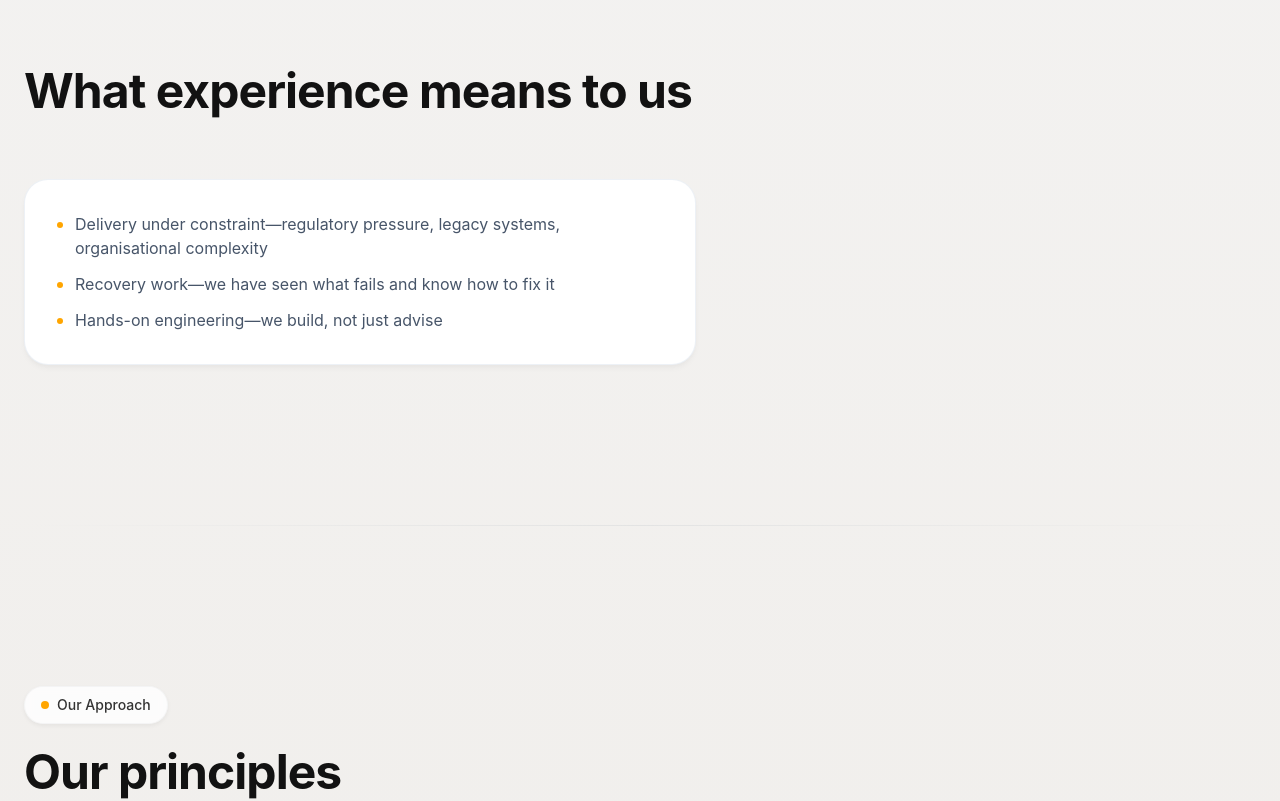
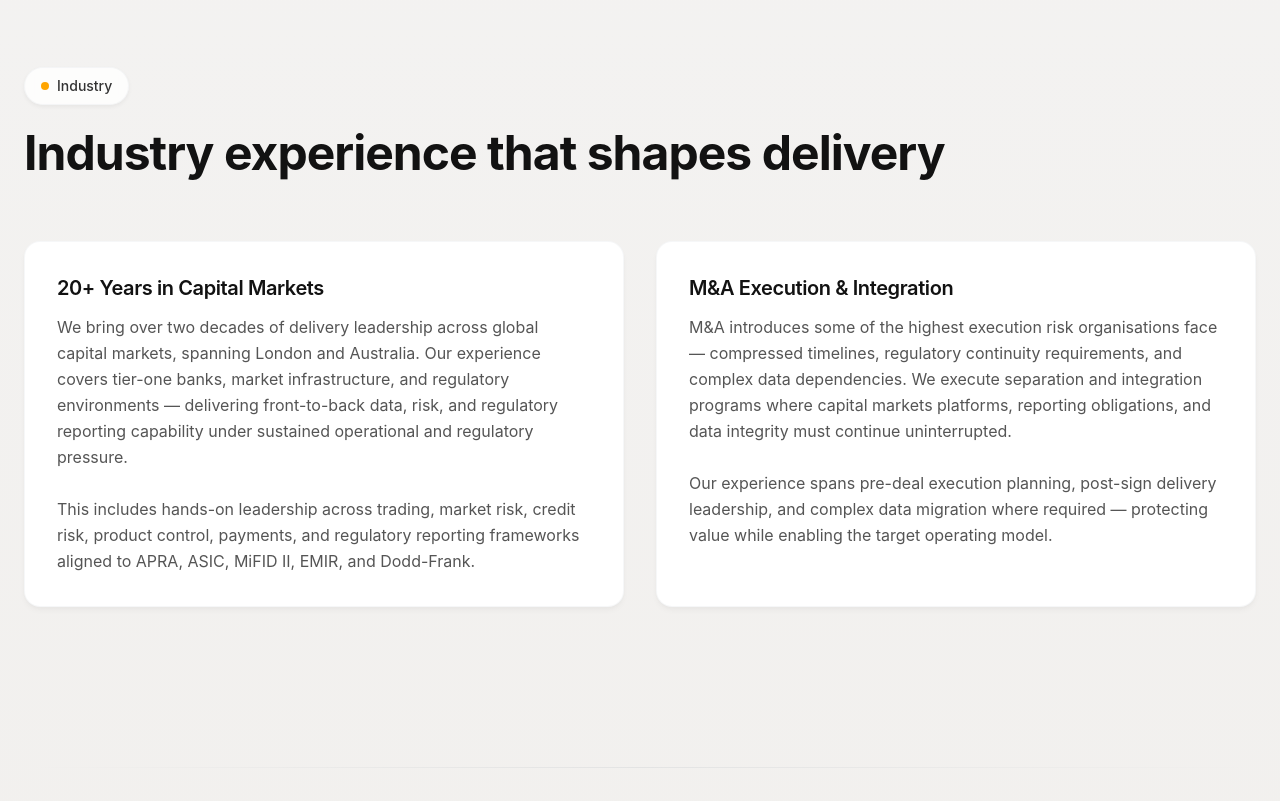
Before and after one commit to atheryon-ai/atheryon-website, a Next.js app: page /about in a window 1280 px wide. Shown: the part 1220-2021 px from the top of the page. Built offline with nearby package versions, Linux system fonts and the light colour scheme.

Commit message:
Add Capital Markets and M&A industry credibility boxes to About page
Co-Authored-By: Claude Opus 4.5 <noreply@anthropic.com>

```diff
--- a/src/app/about/page.tsx
+++ b/src/app/about/page.tsx
@@ -40,6 +40,20 @@ export default function AboutPage() {
 
       <SectionDivider />
 
+      {/* Industry Credibility */}
+      <Section
+        badge="Industry"
+        title="Industry experience that shapes delivery"
+      >
+        <FeatureGrid columns={2}>
+          {about.credibilityBoxes.map((item, index) => (
+            <Card key={index} title={item.title} description={item.description} />
+          ))}
+        </FeatureGrid>
+      </Section>
+
+      <SectionDivider />
+
       {/* What Experience Means */}
       <Section
         title={about.whatExperienceMeans.title}
--- a/src/components/Card.tsx
+++ b/src/components/Card.tsx
@@ -27,7 +27,7 @@ export function Card({ title, description, icon, className = '', variant = 'defa
       <h3 className="font-semibold text-lg md:text-xl text-neutral-900 mb-3 tracking-tight">
         {title}
       </h3>
-      <p className="text-neutral-600 leading-relaxed">
+      <p className="text-neutral-600 leading-relaxed whitespace-pre-line">
         {description}
       </p>
     </div>
--- a/src/content/site.ts
+++ b/src/content/site.ts
@@ -616,6 +616,16 @@ export const site = {
         title: 'Why Atheryon exists',
         description: 'Many organisations launch strategic platform initiatives only to see costs rise and scope shrink. AI now offers the potential for 10× acceleration, but traditional delivery approaches often stall at proof of concept rather than delivering impact. Atheryon helps break this cycle by putting execution discipline and production outcomes at the heart of strategic delivery.',
       },
+      credibilityBoxes: [
+        {
+          title: '20+ Years in Capital Markets',
+          description: 'We bring over two decades of delivery leadership across global capital markets, spanning London and Australia. Our experience covers tier-one banks, market infrastructure, and regulatory environments — delivering front-to-back data, risk, and regulatory reporting capability under sustained operational and regulatory pressure.\n\nThis includes hands-on leadership across trading, market risk, credit risk, product control, payments, and regulatory reporting frameworks aligned to APRA, ASIC, MiFID II, EMIR, and Dodd-Frank.',
+        },
+        {
+          title: 'M&A Execution & Integration',
+          description: 'M&A introduces some of the highest execution risk organisations face — compressed timelines, regulatory continuity requirements, and complex data dependencies. We execute separation and integration programs where capital markets platforms, reporting obligations, and data integrity must continue uninterrupted.\n\nOur experience spans pre-deal execution planning, post-sign delivery leadership, and complex data migration where required — protecting value while enabling the target operating model.',
+        },
+      ],
       whatExperienceMeans: {
         title: 'What experience means to us',
         items: [
```
